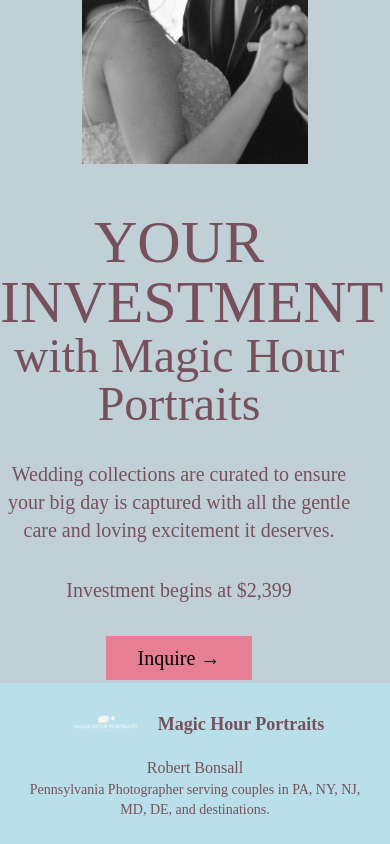
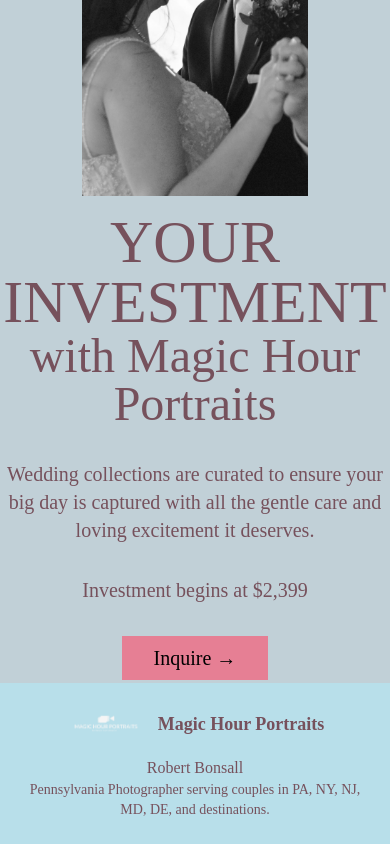
Before and after one commit to ethanbonsall/Magic-Hour-Portraits, a Next.js app in the folder web/: page /experience in a window 390 px wide. Shown: the part 4231-5075 px from the top of the page. Built offline with nearby package versions, Linux system fonts and the light colour scheme.

Commit message:
mobile fix

```diff
--- a/web/components/experience/investment.tsx
+++ b/web/components/experience/investment.tsx
@@ -1,15 +1,15 @@
 /* eslint-disable @next/next/no-img-element */
 const Investment = () => {
   return (
-    <div className="flex md:flex-row flex-col items-center justify-center text-center md:text-left h-screen md:p-0 bg-background-200">
-      <div className="md:w-[50%] w-full flex justify-center md:justify-end">
+    <div className="flex md:flex-row flex-col items-center justify-center text-center md:text-left min-h-screen bg-background-200">
+      <div className="w-full md:w-[50%] flex justify-center md:justify-end">
         <img
           src="assets/investment.jpg"
           alt="investment"
           className="h-[40lvh] md:h-[80lvh] w-auto object-cover my-4 md:mb-0"
-        />
+        ></img>
       </div>
-      <div className="w-full md:w-[50%] pl-0 md:pl-8 text-text space-y-8 p-8">
+      <div className="w-full md:w-[50%] pl-0 md:pl-8 text-text space-y-8">
         <div>
           <p className="text-6xl md:text-7xl xl:text-8xl font-thin">
             YOUR INVESTMENT
@@ -22,7 +22,7 @@ const Investment = () => {
         </p>
         <p className="text-xl ml-0 md:ml-16">Investment begins at $2,399</p>
         <button
-          className="p-2 px-8 bg-primary-300 text-black ml-0 md:ml-16 text-xl"
+          className="p-2 px-8 bg-primary-300 text-black ml-0 md:ml-16  text-xl"
           onClick={() => (window.location.href = "/contact")}
         >
           Inquire →
```
